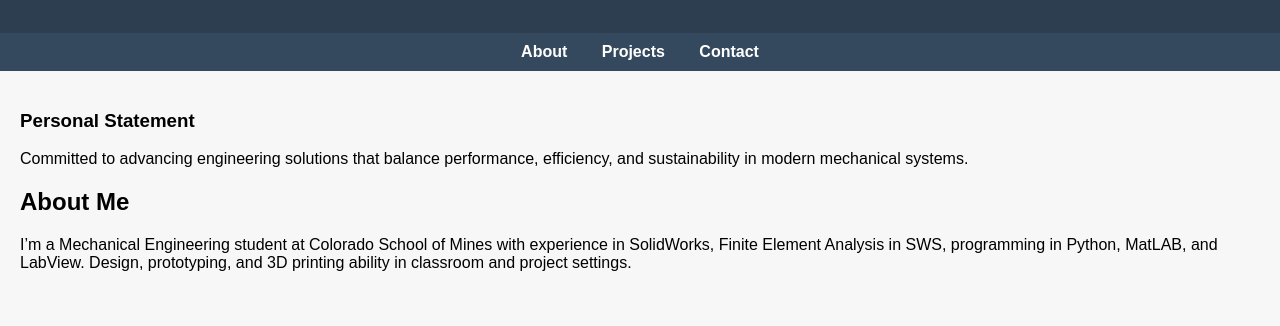
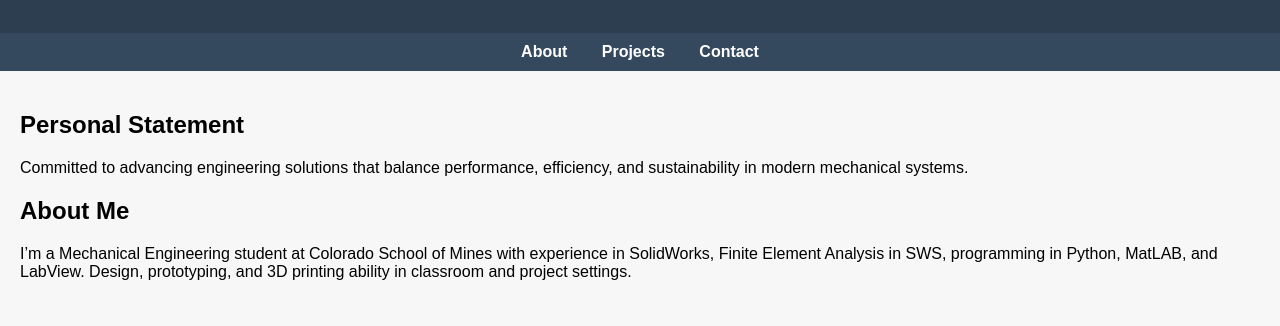
Before and after one commit to hudsonhobbs/Portfolio, a plain HTML site: page index.html in a window 1280 px wide. Shown: the part 121-447 px from the top of the page. Drawn offline with Linux system fonts and the light colour scheme.

Commit message:
Update index.html

```diff
--- a/index.html
+++ b/index.html
@@ -69,7 +69,7 @@
     <a href="#contact">Contact</a>
   </nav>
   <section id="about">
-    <h3>Personal Statement</h3>
+    <h2>Personal Statement</h2>
     <p>Committed to advancing engineering solutions that balance performance, efficiency, and sustainability in modern mechanical systems.<p>
     <h2>About Me</h2>
     <p>I’m a Mechanical Engineering student at Colorado School of Mines with experience in SolidWorks, Finite Element Analysis in SWS, programming in Python, MatLAB, and LabView. Design, prototyping, and 3D printing ability in classroom and project settings.</p>
```
